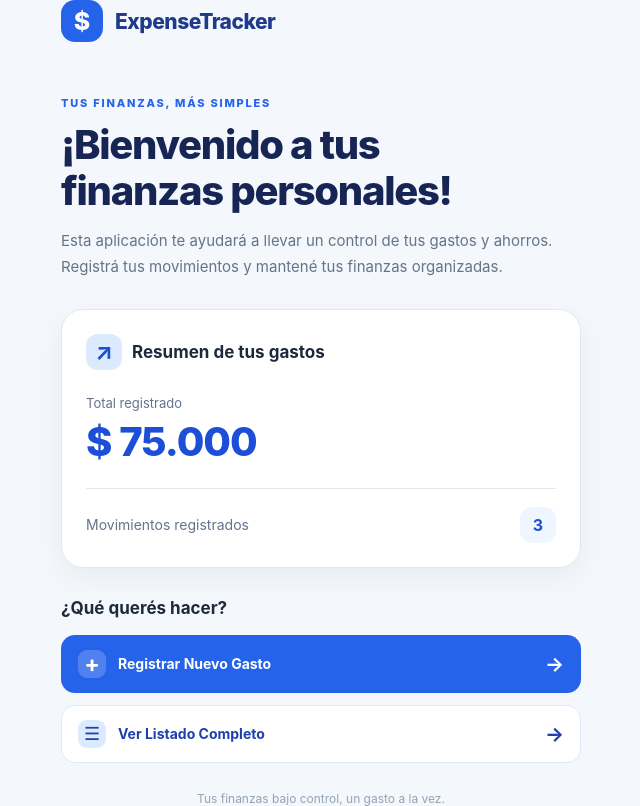
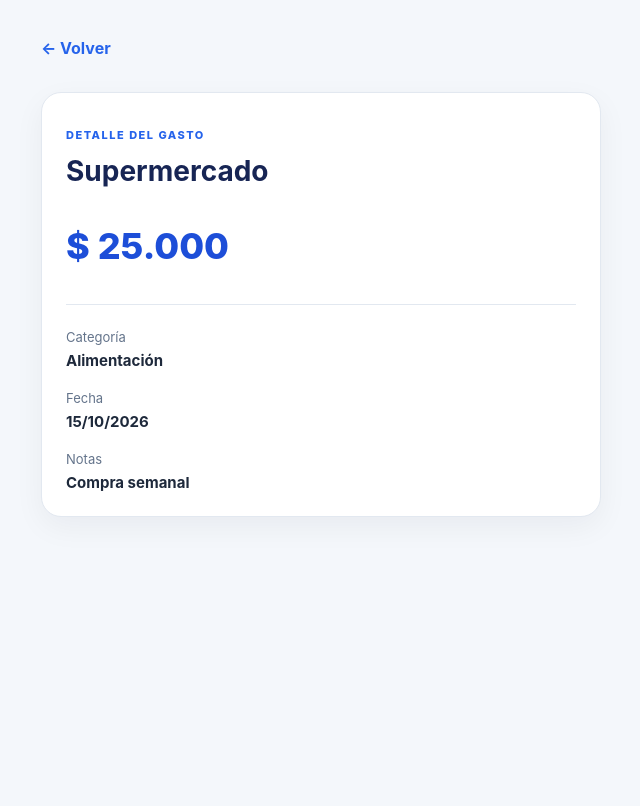
Before and after one commit to maia2303/ExpenseTracker-S2, a React (Vite) app: page /expenses/1 in a window 1280 px wide. Shown: the whole page, without its empty margins (319-959 px from the left). Built offline with nearby package versions, Linux system fonts and the light colour scheme.

Commit message:
completar listado y detalle de gastos

```diff
--- a/src/App.jsx
+++ b/src/App.jsx
@@ -1,7 +1,9 @@
-import HomeScreen from './pages/HomeScreen';
+import AppRouter from './router/AppRouter';
 
 function App() {
-  return <HomeScreen />;
+  return <AppRouter />;
 }
 
 export default App;
+
+// app.jsx queda como punto de entrada y approuter.jsx decide que pantalla mostrar segun la URL
--- /dev/null
+++ b/src/pages/ExpenseDetailScreen.css
@@ -0,0 +1,74 @@
+.detail-page {
+  width: 100%;
+  max-width: 600px;
+  min-height: 100vh;
+  min-height: 100dvh;
+  margin: 0 auto;
+  padding: 28px 20px;
+}
+
+.detail-back-button {
+  margin-bottom: 24px;
+  padding: 10px 0;
+  border: none;
+  background: transparent;
+  color: #2563eb;
+  font: inherit;
+  font-weight: 700;
+  cursor: pointer;
+}
+
+.detail-card {
+  padding: 24px;
+  border: 1px solid #e2e8f0;
+  border-radius: 20px;
+  background: #ffffff;
+  box-shadow: 0 10px 30px rgb(15 23 42 / 5%);
+}
+
+.detail-eyebrow {
+  margin-bottom: 12px;
+  color: #2563eb;
+  font-size: 11px;
+  font-weight: 800;
+  letter-spacing: 1.5px;
+}
+
+.detail-card h1 {
+  margin: 0 0 10px;
+  color: #172554;
+  font-size: 28px;
+}
+
+.detail-amount {
+  color: #1d4ed8;
+  font-size: 36px;
+  font-weight: 800;
+}
+
+.detail-divider {
+  height: 1px;
+  margin: 24px 0;
+  background: #e2e8f0;
+}
+
+.detail-field {
+  display: flex;
+  flex-direction: column;
+  gap: 6px;
+  margin-bottom: 20px;
+}
+
+.detail-field:last-child {
+  margin-bottom: 0;
+}
+
+.detail-field span {
+  color: #64748b;
+  font-size: 13px;
+}
+
+.detail-field strong {
+  color: #1e293b;
+  font-size: 15px;
+}
--- a/src/pages/ExpenseDetailScreen.jsx
+++ b/src/pages/ExpenseDetailScreen.jsx
@@ -0,0 +1,81 @@
+import { useNavigate, useParams } from 'react-router-dom';
+import mockExpenses from '../data/mockExpenses';
+import './ExpenseDetailScreen.css';
+
+const formatoMoneda = (monto) =>
+  new Intl.NumberFormat('es-AR', {
+    style: 'currency',
+    currency: 'ARS',
+    maximumFractionDigits: 0,
+  }).format(monto);
+
+function ExpenseDetailScreen() {
+  const { id } = useParams();
+  const navigate = useNavigate();
+
+  const expense = mockExpenses.find(
+    (item) => item.id === id
+  );
+
+  if (!expense) {
+    return (
+      <main className="detail-page">
+        <h1>Gasto no encontrado</h1>
+        <p>El gasto que estás buscando no existe.</p>
+        <button type="button" onClick={() => navigate(-1)}>
+          Volver
+        </button>
+      </main>
+    );
+  }
+
+  const fechaFormateada = new Date(
+    `${expense.fecha}T00:00:00`
+  ).toLocaleDateString('es-AR');
+
+  return (
+    <main className="detail-page">
+      <button
+        className="detail-back-button"
+        type="button"
+        onClick={() => navigate(-1)}
+      >
+        ← Volver
+      </button>
+
+      <section className="detail-card">
+        <p className="detail-eyebrow">DETALLE DEL GASTO</p>
+
+        <h1>{expense.descripcion}</h1>
+
+        <p className="detail-amount">
+          {formatoMoneda(expense.monto)}
+        </p>
+
+        <div className="detail-divider" />
+
+        <div className="detail-field">
+          <span>Categoría</span>
+          <strong>{expense.categoria}</strong>
+        </div>
+
+        <div className="detail-field">
+          <span>Fecha</span>
+          <strong>{fechaFormateada}</strong>
+        </div>
+
+        <div className="detail-field">
+          <span>Notas</span>
+          <strong>{expense.notas || 'Sin notas'}</strong>
+        </div>
+      </section>
+    </main>
+  );
+}
+
+export default ExpenseDetailScreen;
+
+/** que hace useParams: cuando ingresamos a expenses/1. react router obtine el valor 1 de la url
+ * desp usamos: const expense=mockexpense.find()
+ * asi buscamos el gasto correspondiente. no pasamos el objeto desde la pantalla anterior. lo buscamos directamente por su ID
+  */
--- /dev/null
+++ b/src/pages/ExpensesScreen.css
@@ -0,0 +1,84 @@
+
+.expenses-page {
+  width: 100%;
+  max-width: 600px;
+  min-height: 100dvh;
+  margin: 0 auto;
+  padding: 28px 20px;
+}
+
+.expenses-header {
+  margin-bottom: 32px;
+}
+
+.back-link {
+  display: inline-block;
+  margin-bottom: 24px;
+  color: #2563eb;
+  text-decoration: none;
+  font-weight: 600;
+}
+
+.expenses-header h1 {
+  margin: 0 0 8px;
+  color: #172554;
+  font-size: 32px;
+}
+
+.expenses-header p {
+  color: #64748b;
+  line-height: 1.5;
+}
+
+.expenses-page section > h2 {
+  margin-bottom: 16px;
+  font-size: 19px;
+}
+
+.expenses-list {
+  display: flex;
+  flex-direction: column;
+  gap: 12px;
+  padding: 0;
+  margin: 0;
+  list-style: none;
+}
+
+.expense-card {
+  border: 1px solid #e2e8f0;
+  border-radius: 16px;
+  background: white;
+  box-shadow: 0 5px 15px rgb(15 23 42 / 4%);
+}
+
+.expense-card-link {
+  display: flex;
+  align-items: center;
+  justify-content: space-between;
+  gap: 12px;
+  padding: 20px;
+  color: inherit;
+  text-decoration: none;
+}
+
+.expense-card-info h2 {
+  margin: 0 0 6px;
+  font-size: 16px;
+}
+
+.expense-card-info p {
+  color: #64748b;
+  font-size: 13px;
+}
+
+.expense-card-amount {
+  display: flex;
+  align-items: center;
+  gap: 12px;
+  color: #1d4ed8;
+  white-space: nowrap;
+}
+
+.expense-card-amount span {
+  font-size: 20px;
+}
--- a/src/pages/ExpensesScreen.jsx
+++ b/src/pages/ExpensesScreen.jsx
@@ -1,4 +1,3 @@
-
 import { Link } from 'react-router-dom';
 import mockExpenses from '../data/mockExpenses';
 import ExpenseCard from '../components/ExpenseCard';
@@ -33,3 +32,5 @@ function ExpensesScreen() {
 }
 
 export default ExpensesScreen;
+
+/** pantalla del listado:  */
--- a/src/pages/HomeScreen.jsx
+++ b/src/pages/HomeScreen.jsx
@@ -1,4 +1,5 @@
 import './HomeScreen.css';
+import { Link } from 'react-router-dom';
 
 const gastos = [
   { id: '1', descripcion: 'Supermercado', monto: 25000 },
@@ -88,13 +89,8 @@ export default function HomeScreen() {
             </span>
           </button>
 
-          <button
-            className="action-button action-secondary"
-            type="button"
-            onClick={() =>
-              window.alert('El listado se conectará en la integración de navegación.')
-            }
-          >
+
+      <Link to="/expenses" className="action-button action-secondary">
       <span className="action-symbol list-symbol" aria-hidden="true">
        ☰
        </span>
@@ -102,7 +98,8 @@ export default function HomeScreen() {
        <span className="action-arrow" aria-hidden="true">
        →
       </span>
-          </button>
+    </Link>
+
         </section>
 
         <footer className="welcome-footer">
--- a/src/router/AppRouter.jsx
+++ b/src/router/AppRouter.jsx
@@ -0,0 +1,24 @@
+import { BrowserRouter, Routes, Route } from 'react-router-dom';
+
+import HomeScreen from '../pages/HomeScreen';
+import ExpensesScreen from '../pages/ExpensesScreen';
+import ExpenseDetailScreen from '../pages/ExpenseDetailScreen';
+
+function AppRouter() {
+  return (
+    <BrowserRouter>
+      <Routes>
+        <Route path="/" element={<HomeScreen />} />
+        <Route path="/expenses" element={<ExpensesScreen />} />
+        <Route
+          path="/expenses/:id"
+          element={<ExpenseDetailScreen />}
+        />
+      </Routes>
+    </BrowserRouter>
+  );
+}
+
+export default AppRouter;
+
+// el :id indica que la direccion recibe un identificador variable. despues, useParams. lo lee deentro de expensedetailScreen
```
Lines whose indentation alone changed are shown as unchanged.
